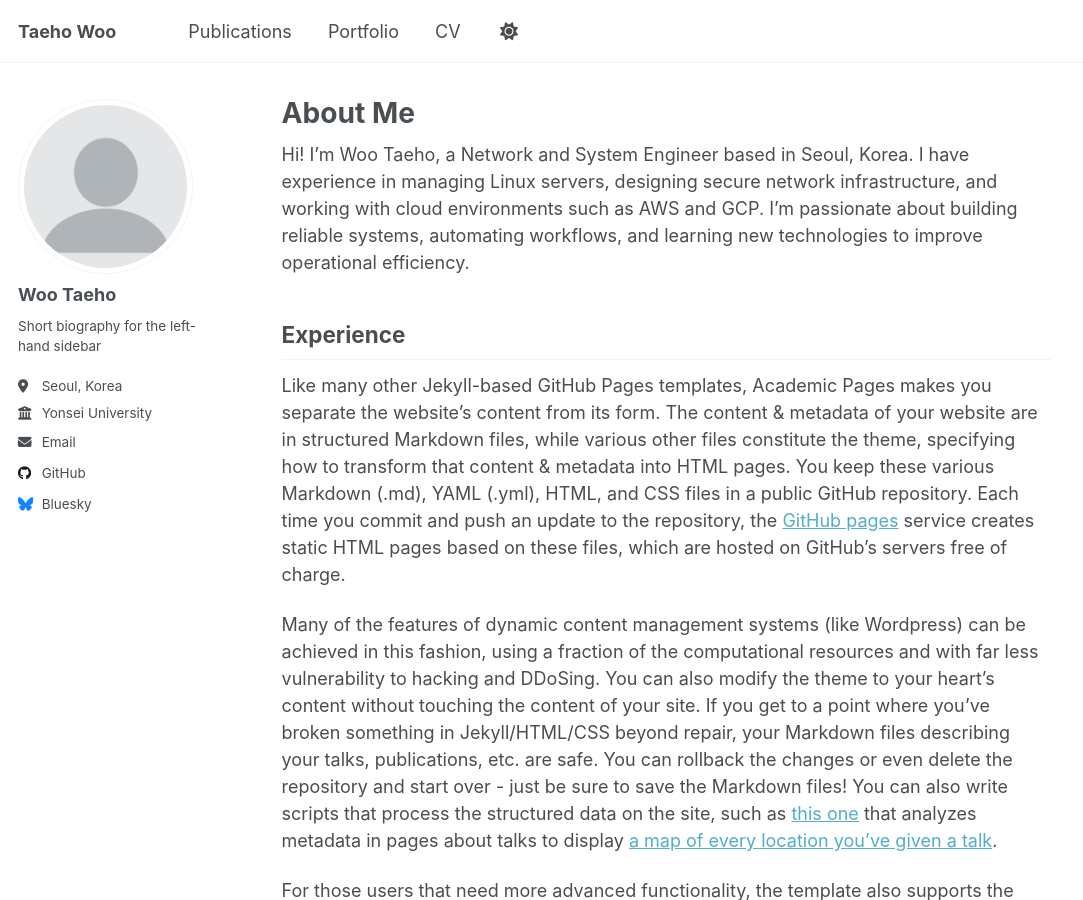
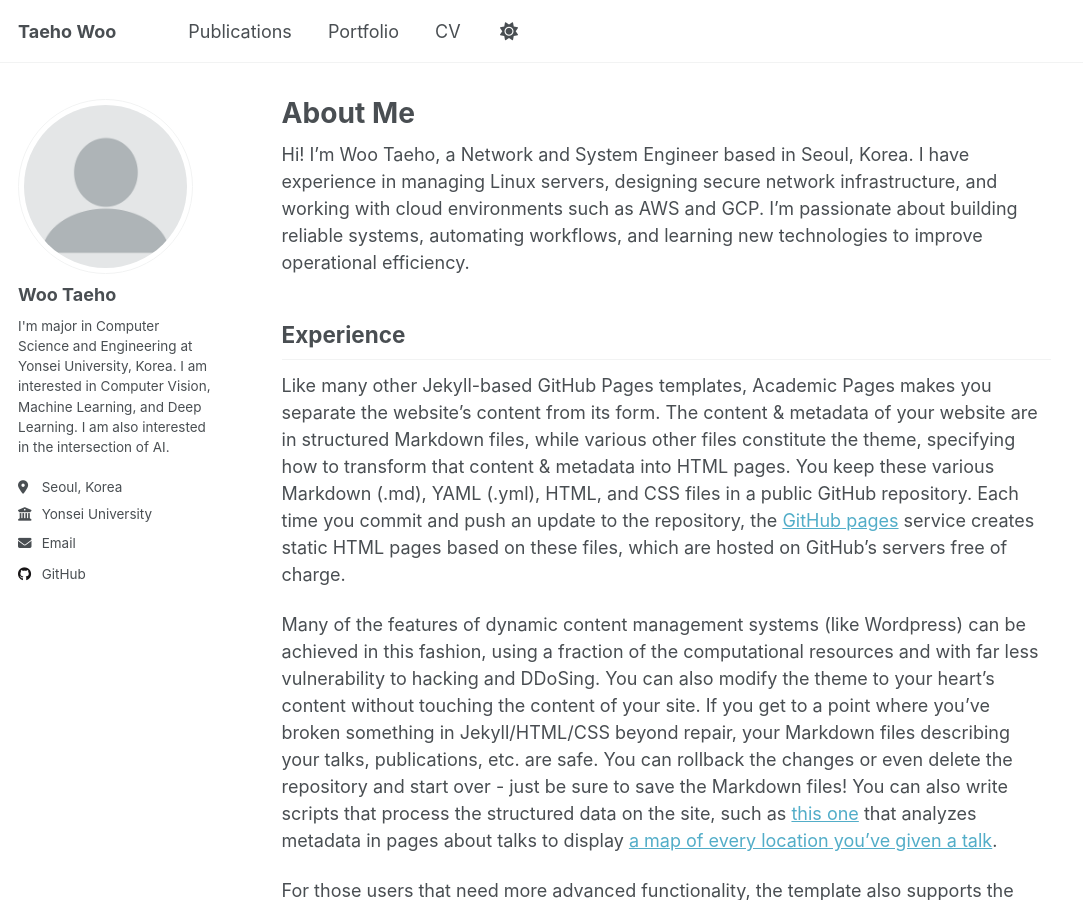
Before and after one commit to wooxogh/wooxogh.github.io, a Jekyll site: the page built from _pages/about.md, in a window 1280 px wide and 900 px high. Shown: the whole window, without its empty margins (0-1083 px from the left). Built offline with Jekyll 4.4.1, drawn with Linux system fonts in a browser that asks for light colours; a script that is not in the unit is left out.

Commit message:
[edit] main page 2

```diff
--- a/_config.yml
+++ b/_config.yml
@@ -25,7 +25,7 @@ author:
   avatar           : "profile.png"
   name             : "Woo Taeho"
   pronouns         : # example: "she/her"
-  bio              : "Short biography for the left-hand sidebar"
+  bio              : "I'm major in Computer Science and Engineering at Yonsei University, Korea. I am interested in Computer Vision, Machine Learning, and Deep Learning. I am also interested in the intersection of AI."
   location         : "Seoul, Korea"
   employer         : "Yonsei University"
   uri              : # URL
@@ -52,7 +52,7 @@ author:
 
   # Social media
   artstation       : # Username
-  bluesky          : "bsky.app" # Replace this with you Bluesky username
+  bluesky          : # "bsky.app" # Replace this with you Bluesky username
   facebook         : # Username
   flickr           : # Username
   foursquare       : # Username
```
